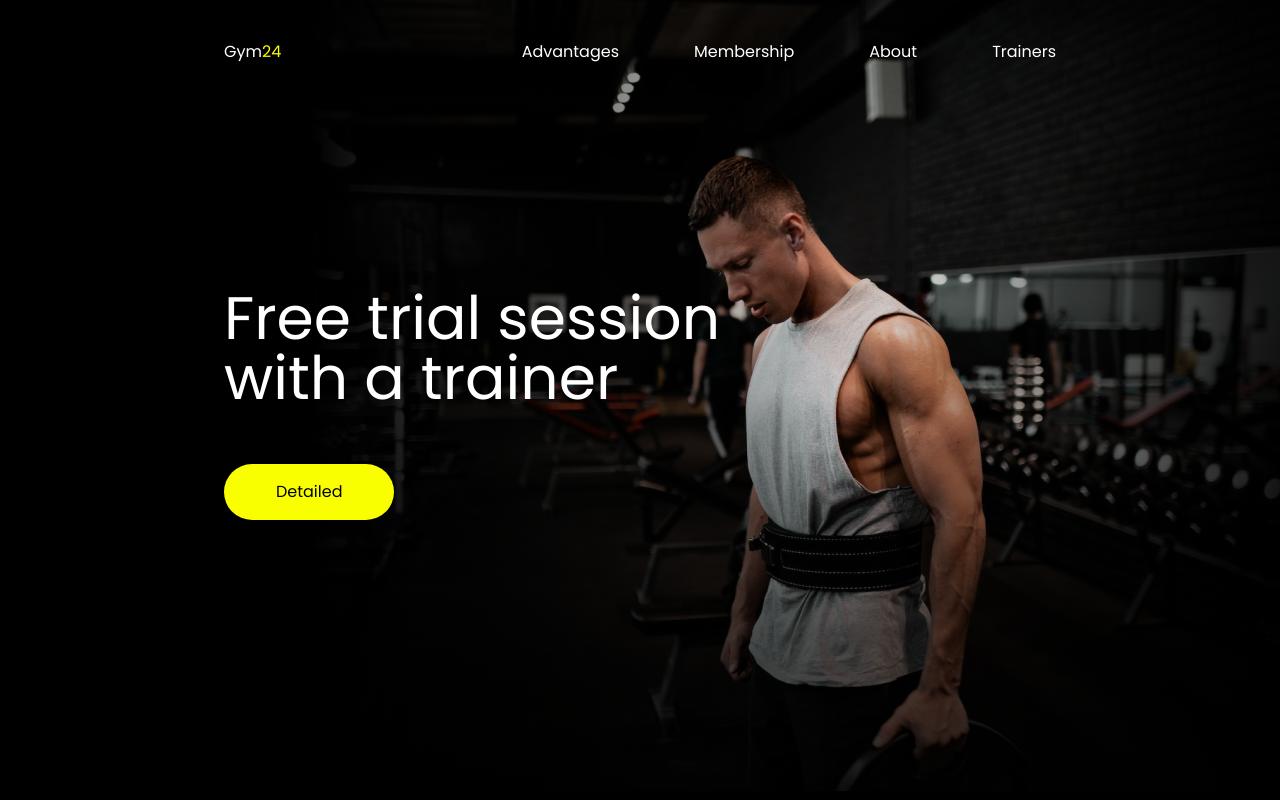
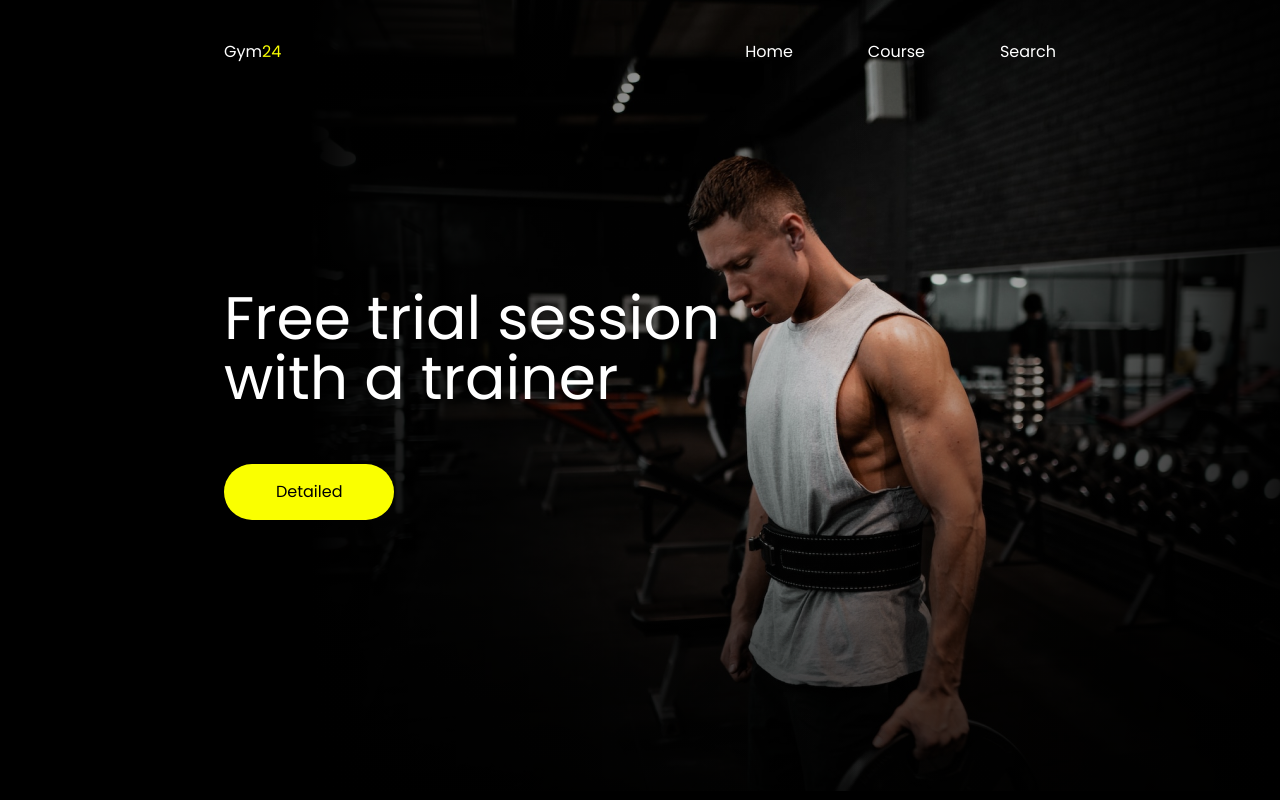
Before and after one commit to tranthaison1231/skillfy, a React (Vite) app: page / in a window 1280 px wide. Shown: the top 800 px of the page. Built offline with nearby package versions, Linux system fonts and the light colour scheme; no server answers.

Commit message:
feat(master): add react router dom

```diff
--- a/package.json
+++ b/package.json
@@ -42,6 +42,7 @@
     "clsx": "^2.0.0",
     "react": "^18.2.0",
     "react-dom": "^18.2.0",
+    "react-router-dom": "^6.15.0",
     "tailwind-merge": "^1.14.0"
   }
 }
--- a/src/components/Header.tsx
+++ b/src/components/Header.tsx
@@ -1,3 +1,4 @@
+import { Link } from 'react-router-dom'
 import trainer from '../assets/images/trainer.png'
 
 function Header() {
@@ -8,10 +9,15 @@ function Header() {
           Gym<span className="text-primary">24 </span>
         </p>
         <ul className="flex gap-18.75">
-          <li>Advantages</li>
-          <li>Membership</li>
-          <li>About</li>
-          <li>Trainers</li>
+          <Link to="/">
+            <li>Home</li>
+          </Link>
+          <Link to="/courses">
+            <li>Course</li>
+          </Link>
+          <Link to="/search">
+            <li>Search</li>
+          </Link>
         </ul>
       </div>
       <div className="absolute -z-10 top-0 right-0 trainer-image">
--- a/src/index.tsx
+++ b/src/index.tsx
@@ -1,37 +1,44 @@
 import { createRoot } from 'react-dom/client'
-import AboutUs from './components/AboutUs'
-import Banner from './components/Banner'
-import Footer from './components/Footer'
-import Header from './components/Header'
-import Membership from './components/Membership'
-import ReasonsToJoin from './components/ReasonsToJoin'
-import TrainerStaff from './components/TrainerStaff'
+import { createBrowserRouter, RouterProvider } from 'react-router-dom'
 import './style.css'
+import Home from './pages/home'
+import Courses from './pages/courses'
+import Search from './pages/search'
+import CourseDetail from './pages/course-detail'
+import Layout from './layouts/Layout'
+import NotFound from './pages/404'
+
+const router = createBrowserRouter([
+  {
+    path: '/',
+    element: <Layout />,
+    children: [
+      {
+        path: '/',
+        element: <Home />
+      },
+      {
+        path: '/courses',
+        element: <Courses />
+      },
+      {
+        path: '/course/:id',
+        element: <CourseDetail />
+      },
+      {
+        path: '/search',
+        element: <Search />
+      }
+    ]
+  },
+  {
+    path: '*',
+    element: <NotFound />
+  }
+])
 
 function App() {
-  return (
-    <div className="font-primary bg-transparent text-white">
-      <Header />
-      <div className="mt-56 px-56">
-        <Banner />
-      </div>
-      <div className="mt-106 px-56">
-        <ReasonsToJoin />
-      </div>
-      <div className="mt-62.5 px-56">
-        <Membership />
-      </div>
-      <div className="mt-62.5 px-56">
-        <AboutUs />
-      </div>
-      <div className="mt-62.5 px-56">
-        <TrainerStaff />
-      </div>
-      <div className="mt-62.5">
-        <Footer />
-      </div>
-    </div>
-  )
+  return <RouterProvider router={router} />
 }
 
 const root = createRoot(document.getElementById('root'))
--- /dev/null
+++ b/src/layouts/Layout.tsx
@@ -0,0 +1,11 @@
+import { Outlet } from 'react-router-dom'
+import Header from '../components/Header'
+
+export default function Layout() {
+  return (
+    <div className="font-primary bg-transparent text-white">
+      <Header />
+      <Outlet />
+    </div>
+  )
+}
--- /dev/null
+++ b/src/pages/404.tsx
@@ -0,0 +1,3 @@
+export default function NotFound() {
+  return <div className="text-white text-center">404</div>
+}
--- /dev/null
+++ b/src/pages/course-detail.tsx
@@ -0,0 +1,3 @@
+export default function CourseDetail() {
+  return <div>CourseDetail</div>
+}
--- /dev/null
+++ b/src/pages/courses.tsx
@@ -0,0 +1,3 @@
+export default function Courses() {
+  return <div className="text-white">Course</div>
+}
--- /dev/null
+++ b/src/pages/home.tsx
@@ -0,0 +1,31 @@
+import AboutUs from '../components/AboutUs'
+import Banner from '../components/Banner'
+import Footer from '../components/Footer'
+import Membership from '../components/Membership'
+import ReasonsToJoin from '../components/ReasonsToJoin'
+import TrainerStaff from '../components/TrainerStaff'
+
+export default function Home() {
+  return (
+    <>
+      <div className="mt-56 px-56">
+        <Banner />
+      </div>
+      <div className="mt-106 px-56">
+        <ReasonsToJoin />
+      </div>
+      <div className="mt-62.5 px-56">
+        <Membership />
+      </div>
+      <div className="mt-62.5 px-56">
+        <AboutUs />
+      </div>
+      <div className="mt-62.5 px-56">
+        <TrainerStaff />
+      </div>
+      <div className="mt-62.5">
+        <Footer />
+      </div>
+    </>
+  )
+}
--- /dev/null
+++ b/src/pages/search.tsx
@@ -0,0 +1,3 @@
+export default function Search() {
+  return <div className="text-white">search</div>
+}
```
Also changed, not shown: 1 other file (tests, documents, lock files or other folders).
